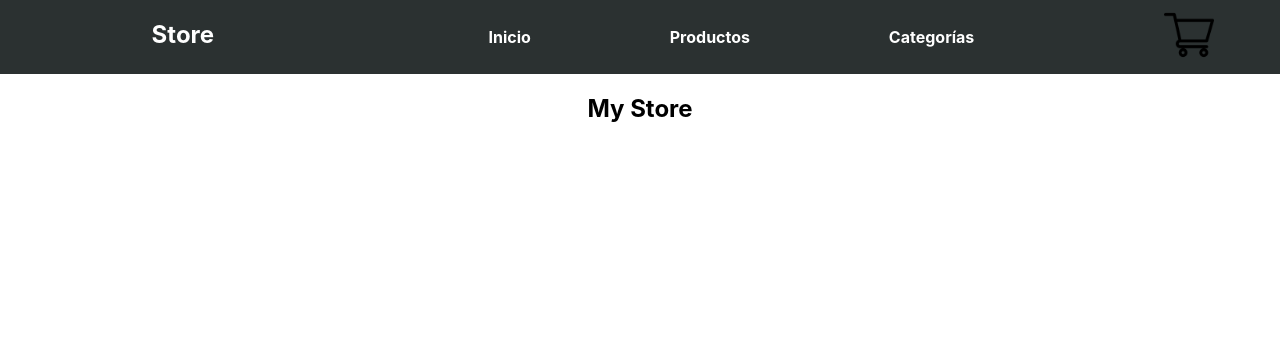
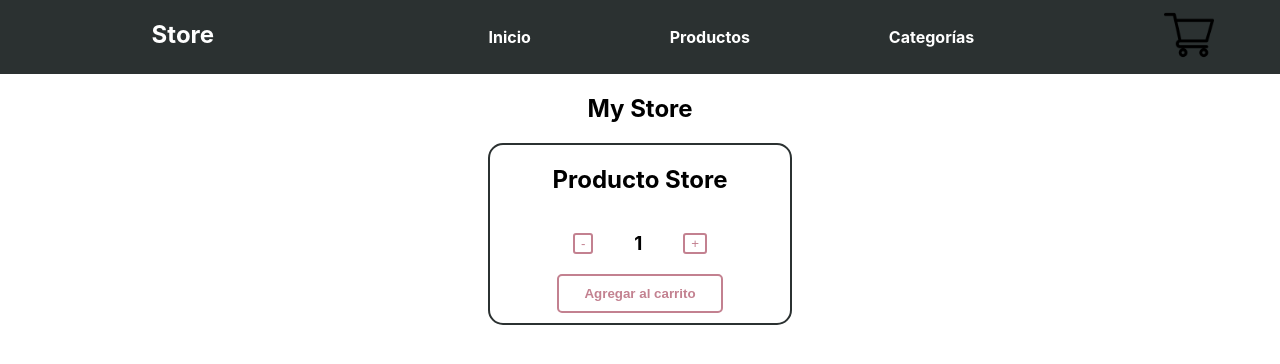
Before and after one commit to CarolinaGoveaM/Project-React, a React (Create React App) app: page / in a window 1280 px wide. Shown: the top 364 px of the page. Built offline with nearby package versions, Linux system fonts and the light colour scheme.

Commit message:
agregado de item count

```diff
--- /dev/null
+++ b/src/Components/ItemCount.jsx
@@ -0,0 +1,37 @@
+import React , {useState} from 'react';
+
+
+
+const ItemCount = ({stock, inital}) => {
+    const [count, setCount] = useState(1);
+
+    function addCount(){
+        if (count < stock) {
+            setCount(count + 1);
+        }
+    }
+
+    function removeCount() {
+        if (count > 1) {
+            setCount(count - 1);
+        }
+    }
+
+    function onAdd() {
+        alert(`Agregaste ${count} productos al carrito`);
+    }
+
+    return (
+        <div className="containerCountPather">
+            <div className="containerCountSon">
+                <h2 className="titleCount">Producto Store</h2>
+                <button className="btnRemove" onClick={removeCount}>-</button>
+                <h3 className="count">{count}</h3>
+                <button className="btnSumar"  onClick={addCount}>+</button>
+                <button className="btnAdd" onClick={onAdd}>Agregar al carrito</button>
+            </div>
+        </div>
+    )
+}
+
+export default ItemCount
--- a/src/Components/ItemListContainer.jsx
+++ b/src/Components/ItemListContainer.jsx
@@ -1,4 +1,5 @@
 import React from 'react'
+import ItemCount from './ItemCount'
 
 const ItemListContainer = ({greeting}) => {
     return (
@@ -6,6 +7,9 @@ const ItemListContainer = ({greeting}) => {
             <div>
                 <h1>{greeting}</h1>
             </div>
+            <div>
+                <ItemCount stock={8} initial={1}/>
+            </div>
         </section>
     )
 }
--- a/src/Components/style.css
+++ b/src/Components/style.css
@@ -60,3 +60,56 @@
     background-color: #c38190;
     transform: scale(1.1, 1.1)
 }
+
+/* CONTADOR */
+.containerCountPather{
+  border: 2px solid rgb(43, 49, 49);
+  border-radius: 15px;
+  width: 300px;
+  margin: auto;
+}
+
+.containerCountSon{
+  display: grid;
+  grid-template-areas: "titleCount titleCount titleCount"
+  "btn1 count btn2"
+  "agregar agregar agregar";
+  justify-content: center;
+  align-items: center;
+  justify-items: center;
+}
+
+.titleCount{
+  grid-area: titleCount;
+}
+
+.btnRemove{
+  grid-area: btn1;
+  background-color: white;
+  border: 2px solid #c38190;
+  color: #c38190;
+  border-radius: 3px;
+}
+
+.count{
+  grid-area: count;
+}
+
+.btnSumar{
+  grid-area: btn2;
+  background-color: white;
+  border: 2px solid #c38190;
+  color: #c38190;
+  border-radius: 3px;
+}
+
+.btnAdd{
+  grid-area: agregar;
+  margin-bottom: 10px;
+  padding: 10px 25px;
+  background-color: white;
+  border: 2px solid #c38190;
+  color: #c38190;
+  font-weight: bold;
+  border-radius: 5px;
+}
```
